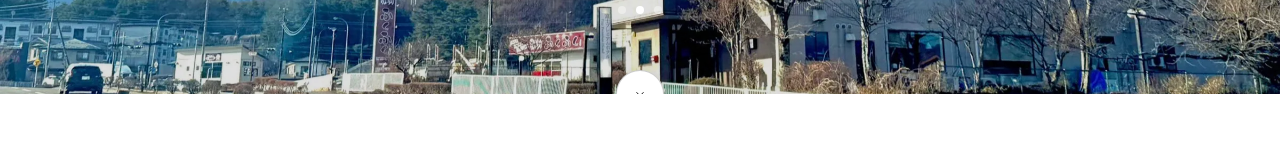
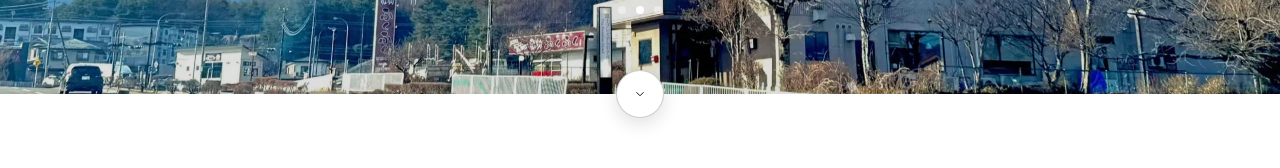
Before and after one commit to adhikarisumit/vnt, a Next.js app: page /ja/hotels/fuji in a window 1280 px wide. Shown: the part 623-791 px from the top of the page. Built offline with nearby package versions, Linux system fonts and the light colour scheme.

Commit message:
hotel hero: scroll-down button no longer clipped (overflow moved to slide wrapper, z-index)

```diff
--- a/src/components/hotel/HeroSlider.tsx
+++ b/src/components/hotel/HeroSlider.tsx
@@ -37,7 +37,8 @@ export function HeroSlider({
   }, [count, go, index]);
 
   return (
-    <section className="relative h-[70vh] min-h-[26rem] w-full overflow-hidden bg-black md:h-[clamp(34rem,56vw,52rem)]">
+    <section className="relative z-10 h-[70vh] min-h-[26rem] w-full bg-black md:h-[clamp(34rem,56vw,52rem)]">
+      <div className="absolute inset-0 overflow-hidden">
       {images.map((src, i) => (
         <div
           key={src + i}
@@ -47,6 +48,7 @@ export function HeroSlider({
           <Image src={src} alt="" fill priority={i === 0} sizes="100vw" className="object-cover" />
         </div>
       ))}
+      </div>
 
       {/* Hotel name over the photo, as the reference's centred logo. */}
       <div className="pointer-events-none absolute inset-0 flex flex-col items-center justify-center px-5 text-center text-white [text-shadow:0_2px_18px_rgba(0,0,0,0.45)]">
@@ -93,7 +95,7 @@ export function HeroSlider({
       <a
         href={`#${nextId}`}
         aria-label="下へスクロール"
-        className="absolute bottom-0 left-1/2 flex size-12 -translate-x-1/2 translate-y-1/2 items-center justify-center rounded-full border border-black/20 bg-white text-black shadow-[0_6px_18px_rgba(0,0,0,0.12)] transition-transform hover:translate-y-[55%]"
+        className="absolute bottom-0 left-1/2 z-20 flex size-12 -translate-x-1/2 translate-y-1/2 items-center justify-center rounded-full border border-black/20 bg-white text-black shadow-[0_6px_18px_rgba(0,0,0,0.12)] transition-transform hover:translate-y-[55%]"
       >
         <svg width="14" height="14" viewBox="0 0 24 24" fill="none" stroke="currentColor" strokeWidth="1.6" aria-hidden>
           <path d="M6 9l6 6 6-6" />
```
